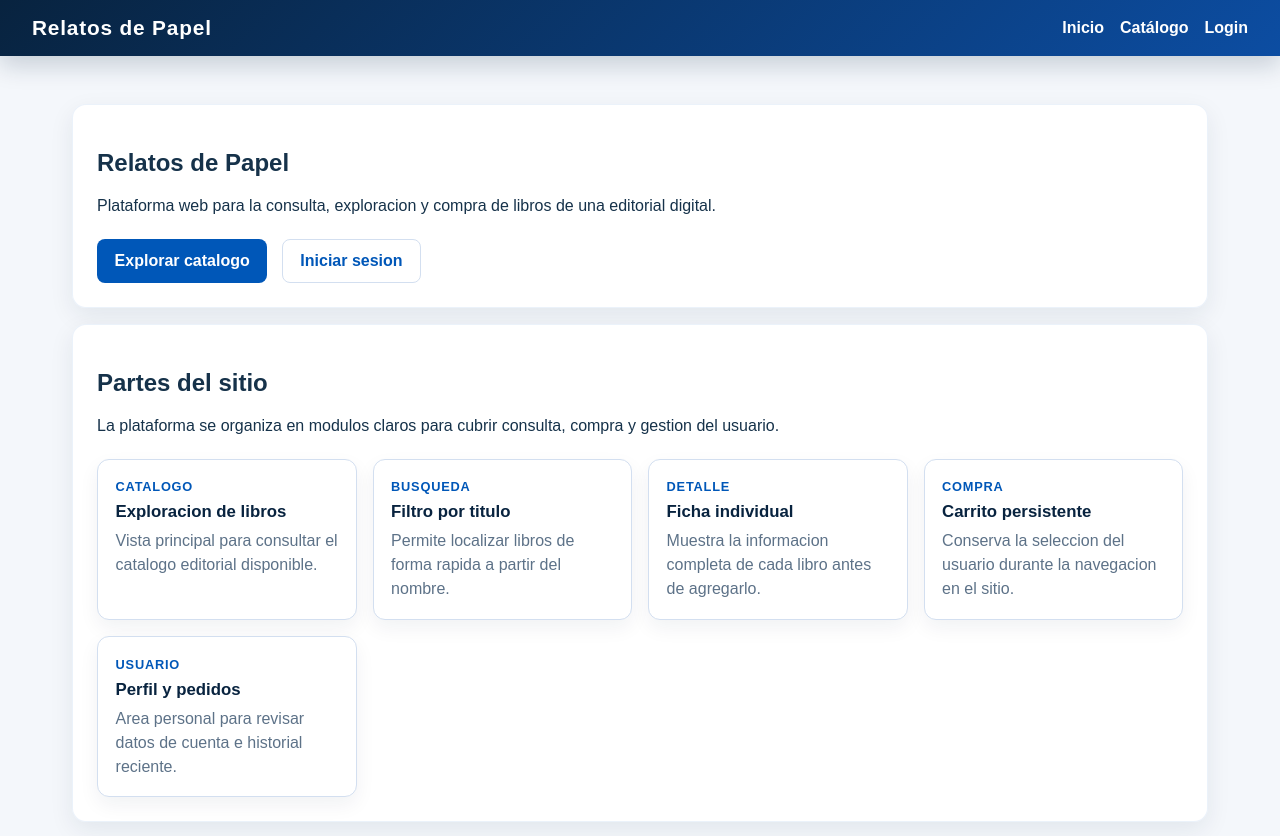
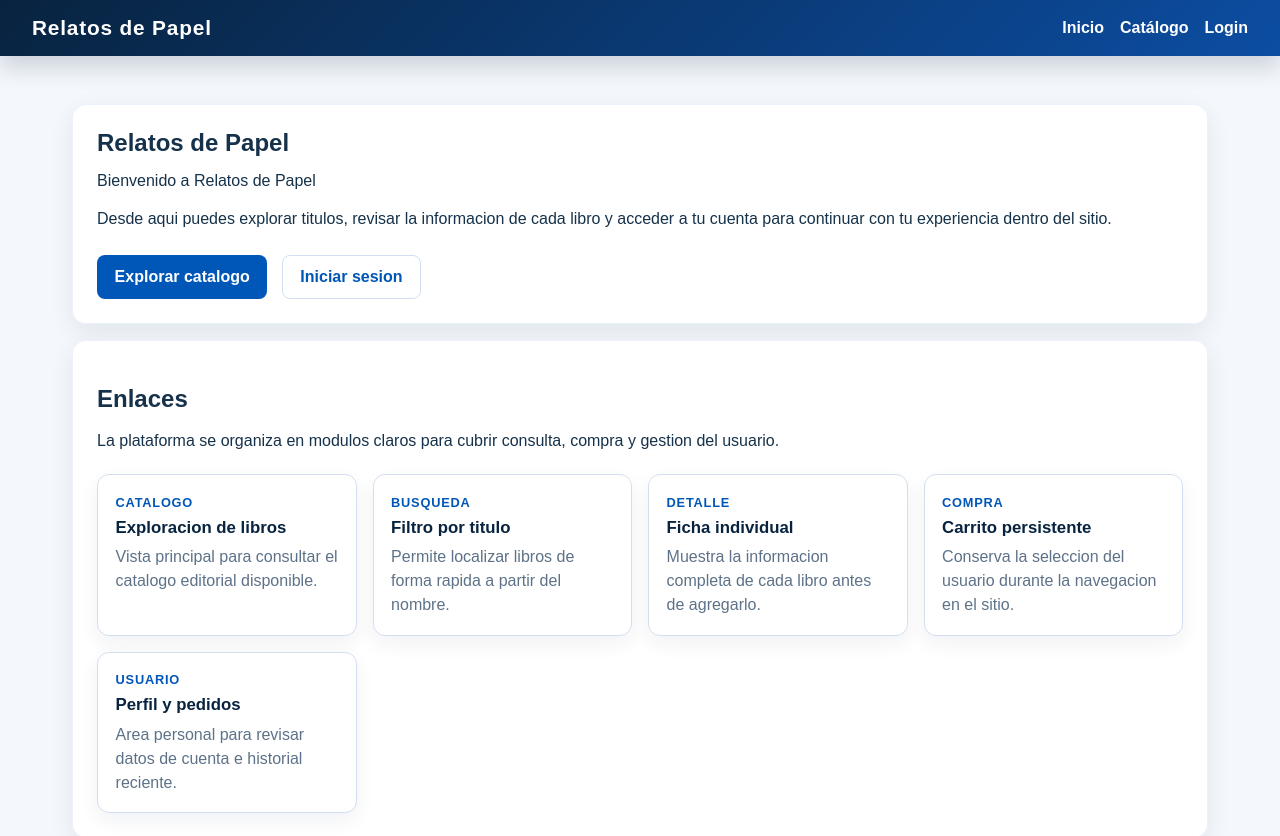
Before and after one commit to EdgarJP006/relatos-papel-spa, a React (Vite) app: page / in a window 1280 px wide. Shown: the top 836 px of the page. Built offline with nearby package versions, Linux system fonts and the light colour scheme.

Commit message:
tanteando inicio

```diff
--- a/src/components/Header.jsx
+++ b/src/components/Header.jsx
@@ -8,7 +8,7 @@ function Header() {
 
   return (
     <header className="header">
-      <div className="logo">Relatos de Papel</div>
+      <Link to="/" className="logo">Relatos de Papel</Link>
 
       <nav className="nav">
         <Link to="/">Inicio</Link>
--- a/src/pages/Landing.jsx
+++ b/src/pages/Landing.jsx
@@ -3,11 +3,15 @@ import { Link } from 'react-router-dom'
 function Landing() {
   return (
     <main className="landing">
-      <section>
+      <section className="landing-intro">
         <h1>Relatos de Papel</h1>
 
         <p>
-          Plataforma web para la consulta, exploracion y compra de libros de una editorial digital.
+          Bienvenido a Relatos de Papel
+        </p>
+
+        <p>
+          Desde aqui puedes explorar titulos, revisar la informacion de cada libro y acceder a tu cuenta para continuar con tu experiencia dentro del sitio.
         </p>
 
         <div className="landing-actions">
@@ -17,7 +21,7 @@ function Landing() {
       </section>
 
       <section>
-        <h2>Partes del sitio</h2>
+        <h2>Enlaces</h2>
 
         <p>
           La plataforma se organiza en modulos claros para cubrir consulta, compra y gestion del usuario.
--- a/src/styles/global.css
+++ b/src/styles/global.css
@@ -80,9 +80,15 @@ input:focus {
 }
 
 .logo {
+  color: white;
   font-size: 1.3rem;
   font-weight: bold;
   letter-spacing: 0.04em;
+}
+
+.logo:hover {
+  color: white;
+  text-decoration: none;
 }
 
 .nav {
@@ -106,6 +112,21 @@ input:focus {
   padding: 2rem;
   max-width: 1200px;
   margin: 0 auto;
+}
+
+.landing-intro h1 {
+  margin-top: 0;
+  margin-bottom: 0.75rem;
+}
+
+.landing-intro p {
+  margin: 0 0 0.85rem;
+  line-height: 1.5;
+  color: var(--text);
+}
+
+.landing-intro p:last-of-type {
+  margin-bottom: 0;
 }
 
 .landing-actions {
```
